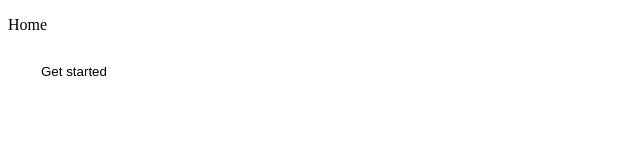
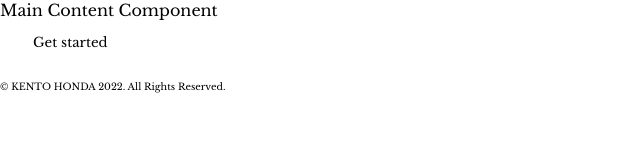
Before and after one commit to keento0809/Gatsby-custom-test, a Gatsby site: page / in a window 1280 px wide. Shown: the whole page, without its empty margins (0-640 px from the left). Built offline with nearby package versions, Linux system fonts and the light colour scheme; Gatsby itself is replaced by a stand-in of ours.

Commit message:
Applied global style by using global.css

```diff
--- a/gatsby-config.ts
+++ b/gatsby-config.ts
@@ -9,6 +9,7 @@ const config: GatsbyConfig = {
   // Since `gatsby-plugin-typescript` is automatically included in Gatsby you
   // don't need to define it here (just if you need to change the options)
   plugins: [
+    `gatsby-plugin-pnpm`,
     {
       resolve: `gatsby-source-openweathermap`,
       options: {
@@ -18,7 +19,6 @@ const config: GatsbyConfig = {
         type: 'forecast',
       },
     },
-    `gatsby-plugin-pnpm`,
     {
       resolve: `gatsby-plugin-styled-components`,
     },
--- /dev/null
+++ b/src/components/Footer/Footer.tsx
@@ -0,0 +1,16 @@
+import styled from 'styled-components';
+
+const FooterStyle = styled.footer`
+  padding: 1rem 0;
+  font-size: 0.6rem;
+`;
+
+const Footer = () => {
+  return (
+    <FooterStyle className="footer">
+      ©︎ KENTO HONDA 2022. All Rights Reserved.
+    </FooterStyle>
+  );
+};
+
+export default Footer;
--- /dev/null
+++ b/src/features/MainContent/index.tsx
@@ -0,0 +1,12 @@
+import BasicButton from '@/components/Buttons/BasicButton';
+
+const MainContent = () => {
+  return (
+    <div className="mainContent">
+      <p>Main Content Component</p>
+      <BasicButton />
+    </div>
+  );
+};
+
+export default MainContent;
--- /dev/null
+++ b/src/layouts/Layout.tsx
@@ -0,0 +1,17 @@
+import '../styles/global.css';
+import Footer from '@/components/Footer/Footer';
+
+interface Props {
+  children: React.ReactNode;
+}
+
+const Layout = ({ children }: Props) => {
+  return (
+    <div className="layout">
+      <div className="content">{children}</div>
+      <Footer />
+    </div>
+  );
+};
+
+export default Layout;
--- a/src/pages/index.tsx
+++ b/src/pages/index.tsx
@@ -1,10 +1,10 @@
-import BasicButton from '@/components/Buttons/BasicButton';
+import MainContent from '@/features/MainContent';
+import Layout from '@/layouts/Layout';
 
 export default function Home() {
   return (
-    <main>
-      <p>Home</p>
-      <BasicButton />
-    </main>
+    <Layout>
+      <MainContent />
+    </Layout>
   );
 }
--- /dev/null
+++ b/src/styles/global.css
@@ -0,0 +1,8 @@
+@import url('https://fonts.googleapis.com/css2?family=Libre+Baskerville:wght@400;700&display=swap');
+
+* {
+  box-sizing: border-box;
+  margin: 0;
+  padding: 0;
+  font-family: 'Libre Baskerville', serif;
+}
```
